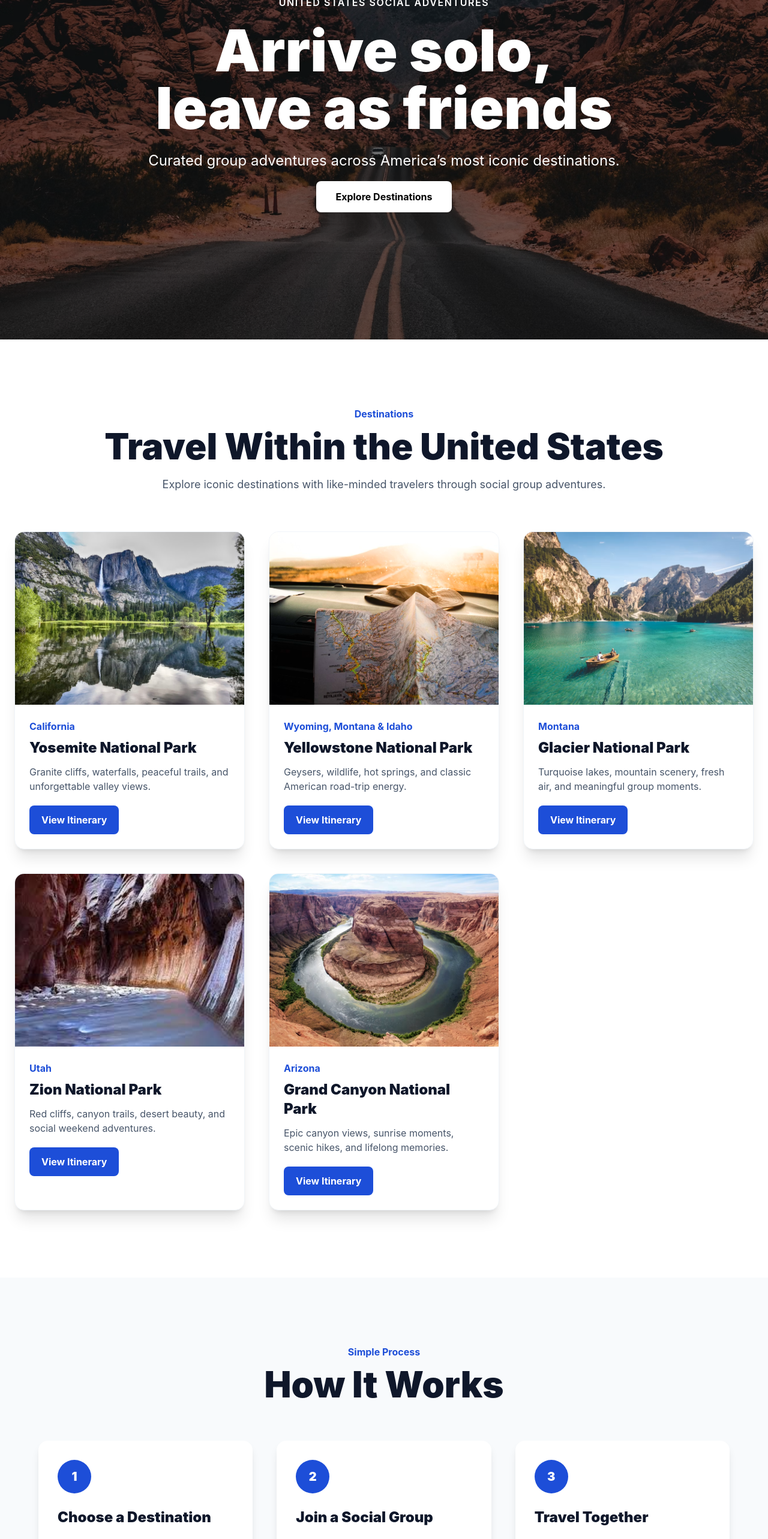
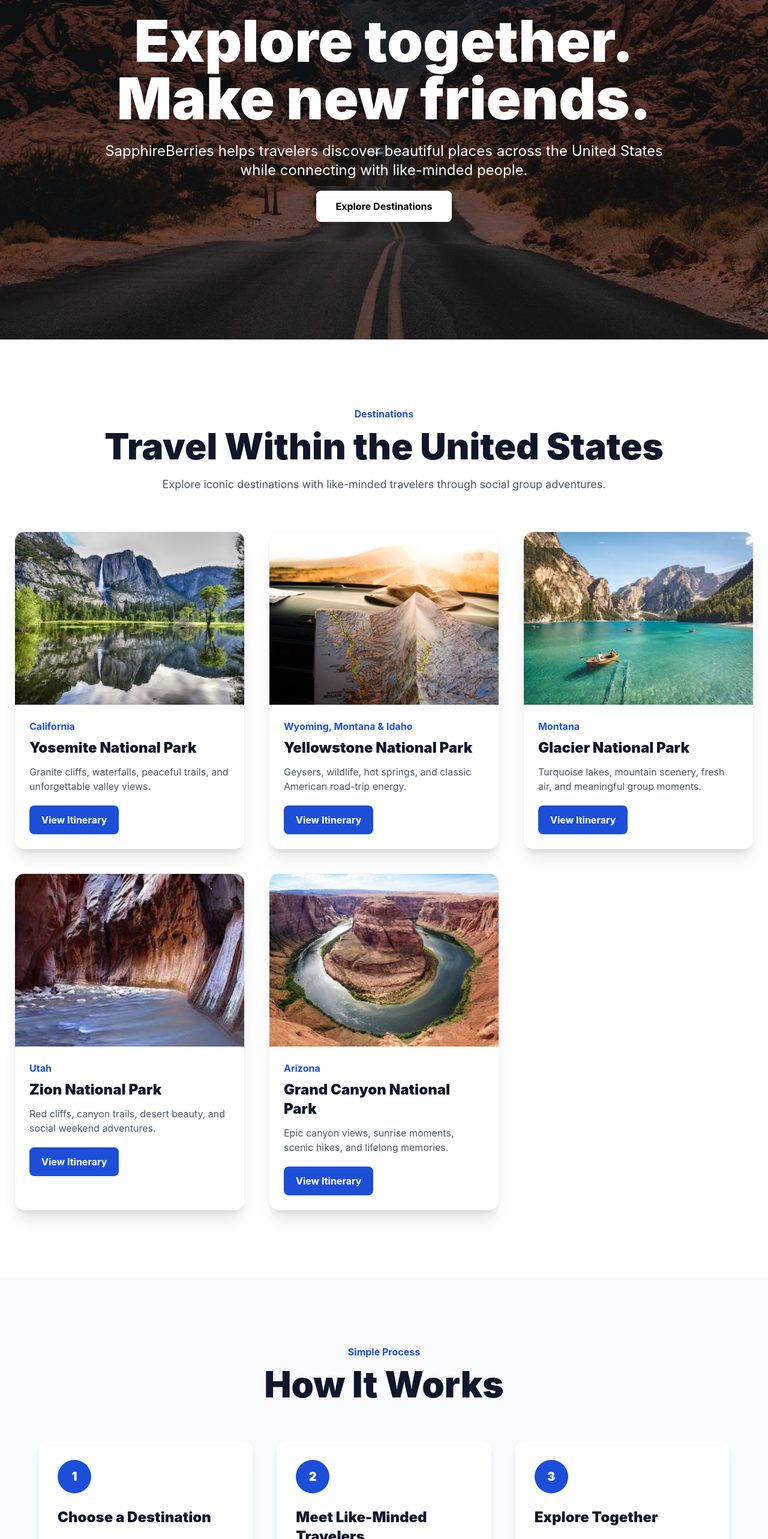
Before and after one commit to akalariy/Website, a React (Vite) app in the folder Website/: page / in a window 1280 px wide. Shown: the part 234-2800 px from the top of the page at 60% size. Built offline with nearby package versions, Linux system fonts and the light colour scheme.

Commit message:
Version1.5

```diff
--- a/Website/src/components/Founder.jsx
+++ b/Website/src/components/Founder.jsx
@@ -9,15 +9,19 @@ export default function Founder() {
         </h2>
 
         <p className="text-xl text-slate-600 mb-6">
-          SapphireBerries was created with one simple belief: travel becomes more meaningful when shared with others.
+          SapphireBerries was created with a simple mission: help people explore together and make new friends.
         </p>
 
         <p className="text-xl text-slate-600 mb-6">
-          Many people want to explore beautiful destinations across the United States, but they do not always have the right group to go with. SapphireBerries helps solo travelers and small groups connect, explore, and create unforgettable memories together.
+          Many people want to travel, but they may not have the right group to go with. SapphireBerries brings solo travelers and small groups together for meaningful adventures across the United States.
+        </p>
+
+        <p className="text-xl text-slate-600 mb-6">
+          The destination is important, but the real value is the connection, confidence, and memories people build along the way.
         </p>
 
         <p className="text-2xl font-black">
-          Arrive solo. Travel together. Leave as friends.
+          Explore together. Make new friends.
         </p>
       </div>
     </section>
--- a/Website/src/components/Hero.jsx
+++ b/Website/src/components/Hero.jsx
@@ -3,7 +3,7 @@ export default function Hero() {
     <section id="home" className="relative h-screen flex items-center justify-center text-white">
       <img
         src="/Images/Main.avif"
-        alt="United States road trip"
+        alt="United States adventure"
         className="absolute inset-0 w-full h-full object-cover"
       />
 
@@ -15,13 +15,13 @@ export default function Hero() {
         </p>
 
         <h1 className="text-5xl md:text-8xl font-black leading-tight mb-6">
-          Arrive solo,
+          Explore together.
           <br />
-          leave as friends
+          Make new friends.
         </h1>
 
         <p className="text-xl md:text-2xl mb-8">
-          Curated group adventures across America’s most iconic destinations.
+          SapphireBerries helps travelers discover beautiful places across the United States while connecting with like-minded people.
         </p>
 
         <a
--- a/Website/src/components/HowItWorks.jsx
+++ b/Website/src/components/HowItWorks.jsx
@@ -4,12 +4,12 @@ const steps = [
     desc: 'Pick a United States adventure like Yosemite, Yellowstone, Glacier, Zion, or the Grand Canyon.',
   },
   {
-    title: 'Join a Social Group',
-    desc: 'Connect with solo travelers and small groups who want to explore together.',
+    title: 'Meet Like-Minded Travelers',
+    desc: 'Connect with solo travelers and small groups who also want to explore and make new friends.',
   },
   {
-    title: 'Travel Together',
-    desc: 'Experience beautiful places, shared memories, new friendships, and meaningful adventures.',
+    title: 'Explore Together',
+    desc: 'Travel as a group, share experiences, build friendships, and create memories that last beyond the trip.',
   },
 ];
 
--- a/Website/src/components/TripDetails.jsx
+++ b/Website/src/components/TripDetails.jsx
@@ -317,7 +317,7 @@ export default function TripDetails({ trip, onBack }) {
           <div className="p-4 bg-slate-50 rounded-xl">✓ Beginner-friendly planning</div>
           <div className="p-4 bg-slate-50 rounded-xl">✓ Group photo moments</div>
           <div className="p-4 bg-slate-50 rounded-xl">✓ New travel friendships</div>
-          <div className="p-4 bg-slate-50 rounded-xl">✓ Community-driven adventure</div>
+          <div className="p-4 bg-slate-50 rounded-xl">✓ Explore together and make new friends</div>
         </div>
       </div>
     </section>
```
Also changed, not shown: 1 other file (tests, documents, lock files or other folders).
